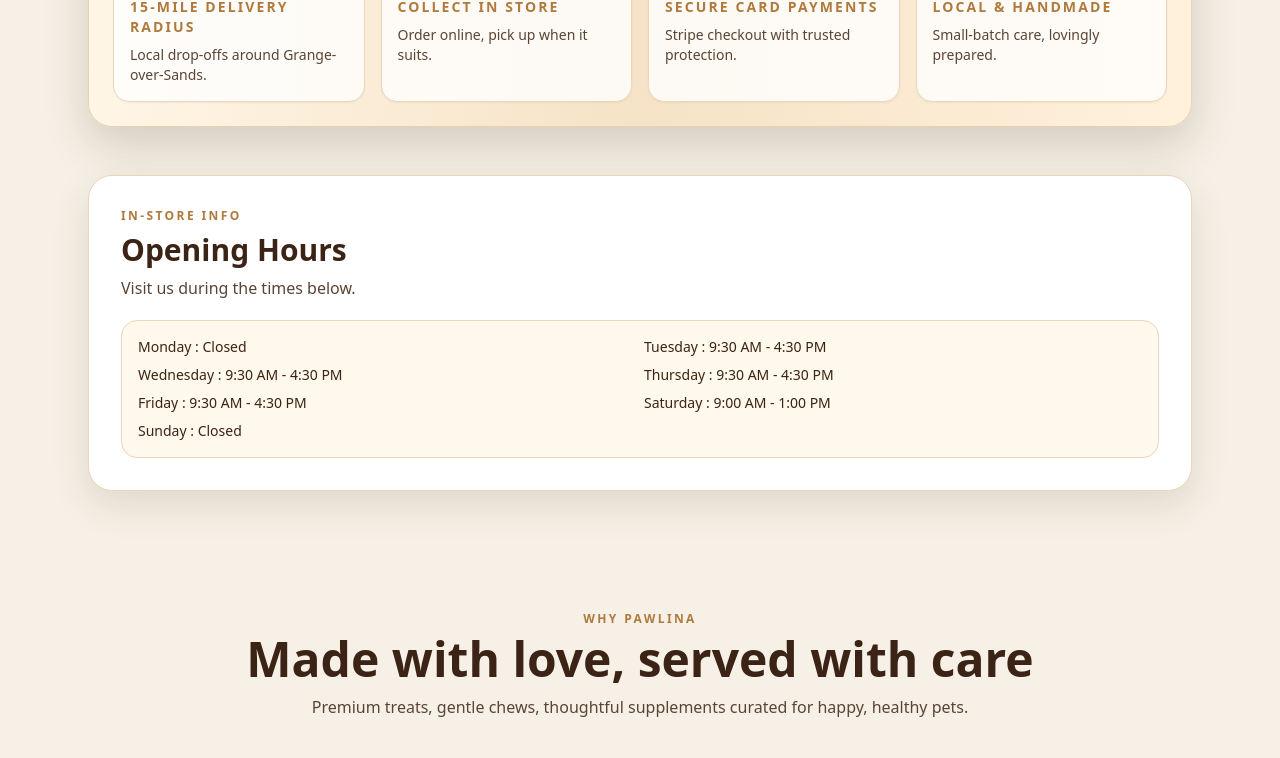
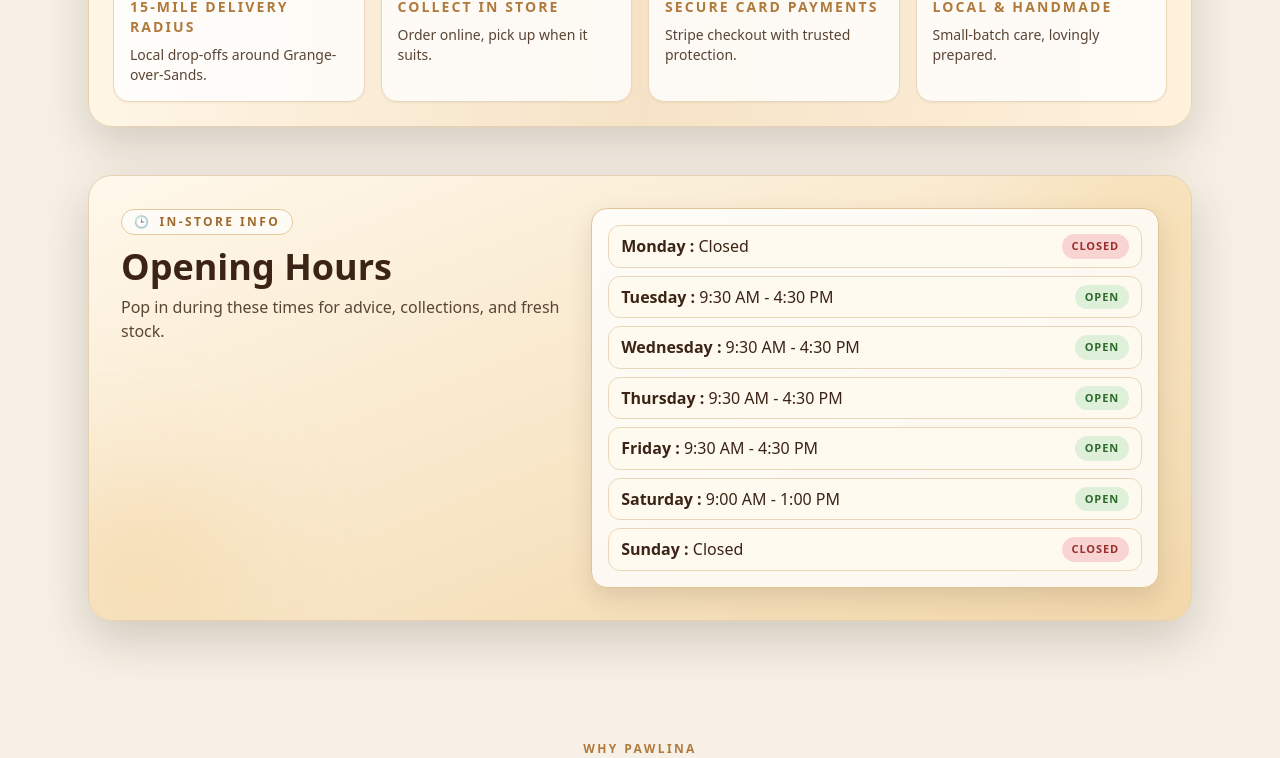
Before and after one commit to CoinDevGamer/Pawlina.co.uk, a React (Vite) app in the folder client/: page /#/ in a window 1280 px wide. Shown: the part 1460-2218 px from the top of the page. Built offline with nearby package versions, Linux system fonts and the light colour scheme; no server answers.

Commit message:
Update app and server

```diff
--- a/client/src/pages/Home.jsx
+++ b/client/src/pages/Home.jsx
@@ -167,25 +167,54 @@
 
       {/* STORE HOURS */}
       <section className="max-w-6xl mx-auto px-6 pb-14">
-        <div className="rounded-3xl bg-white border border-[#ead6b8] shadow-[0_14px_38px_rgba(63,40,23,0.12)] p-6 md:p-8">
-          <div className="text-xs uppercase tracking-[0.2em] text-[#b07a3d] font-semibold">
-            In-store info
-          </div>
-          <h3 className="text-2xl md:text-3xl font-black text-[#3b2415] mt-2">
-            Opening Hours
-          </h3>
-          <p className="text-[#5a4535] mt-2">
-            Visit us during the times below.
-          </p>
-          <div className="mt-5 rounded-2xl bg-[#fff8ec] border border-[#ead6b8] px-4 py-4">
-            <div className="grid grid-cols-1 md:grid-cols-2 gap-2 text-sm text-[#3b2415]">
-              <div>Monday : Closed</div>
-              <div>Tuesday : 9:30 AM - 4:30 PM</div>
-              <div>Wednesday : 9:30 AM - 4:30 PM</div>
-              <div>Thursday : 9:30 AM - 4:30 PM</div>
-              <div>Friday : 9:30 AM - 4:30 PM</div>
-              <div>Saturday : 9:00 AM - 1:00 PM</div>
-              <div>Sunday : Closed</div>
+        <div className="relative overflow-hidden rounded-3xl border border-[#e6d2b0] bg-gradient-to-br from-[#fff8eb] via-[#f8e7c9] to-[#f2d7a9] shadow-[0_18px_48px_rgba(63,40,23,0.2)] p-6 md:p-8">
+          <div className="pointer-events-none absolute -top-10 -right-10 h-44 w-44 rounded-full bg-[#f6d59b]/50 blur-3xl" />
+          <div className="pointer-events-none absolute -bottom-10 -left-10 h-44 w-44 rounded-full bg-[#efc985]/40 blur-3xl" />
+
+          <div className="relative grid grid-cols-1 lg:grid-cols-[minmax(0,1.1fr)_minmax(0,1.4fr)] gap-6 items-start">
+            <div>
+              <div className="inline-flex items-center gap-2 rounded-full border border-[#e4c99f] bg-white/65 px-3 py-1 text-xs uppercase tracking-[0.2em] text-[#9f6a2e] font-semibold">
+                <span>🕒</span>
+                <span>In-store info</span>
+              </div>
+              <h3 className="text-3xl md:text-4xl font-black text-[#3b2415] mt-3 leading-tight">
+                Opening Hours
+              </h3>
+              <p className="text-[#5a4535] mt-2 max-w-md">
+                Pop in during these times for advice, collections, and fresh stock.
+              </p>
+            </div>
+
+            <div className="rounded-2xl border border-[#dfc498] bg-white/80 backdrop-blur-sm p-3 md:p-4 shadow-[0_10px_24px_rgba(63,40,23,0.13)]">
+              <div className="space-y-2">
+                {[
+                  { day: "Monday", time: "Closed", closed: true },
+                  { day: "Tuesday", time: "9:30 AM - 4:30 PM", closed: false },
+                  { day: "Wednesday", time: "9:30 AM - 4:30 PM", closed: false },
+                  { day: "Thursday", time: "9:30 AM - 4:30 PM", closed: false },
+                  { day: "Friday", time: "9:30 AM - 4:30 PM", closed: false },
+                  { day: "Saturday", time: "9:00 AM - 1:00 PM", closed: false },
+                  { day: "Sunday", time: "Closed", closed: true },
+                ].map((row) => (
+                  <div
+                    key={row.day}
+                    className="flex flex-wrap items-center justify-between gap-2 rounded-xl border border-[#ead6b8] bg-[#fffaf0] px-3 py-2"
+                  >
+                    <div className="text-[#3b2415] font-semibold">
+                      {row.day} : <span className="font-medium">{row.time}</span>
+                    </div>
+                    <span
+                      className={`text-[11px] uppercase tracking-[0.08em] font-bold rounded-full px-2.5 py-1 ${
+                        row.closed
+                          ? "bg-[#f8d5d2] text-[#9a2f2f]"
+                          : "bg-[#dff0da] text-[#2f6a2d]"
+                      }`}
+                    >
+                      {row.closed ? "Closed" : "Open"}
+                    </span>
+                  </div>
+                ))}
+              </div>
             </div>
           </div>
         </div>
```
Also changed, not shown: client/public/cancel/index.html (added, +13 -0 lines), client/public/success/index.html (added, +13 -0 lines), 1 other file (tests, documents, lock files or other folders).
